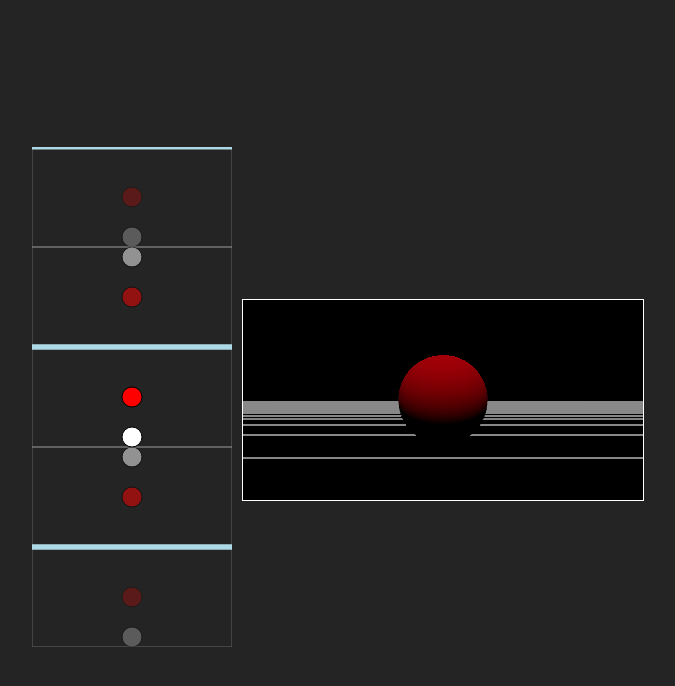
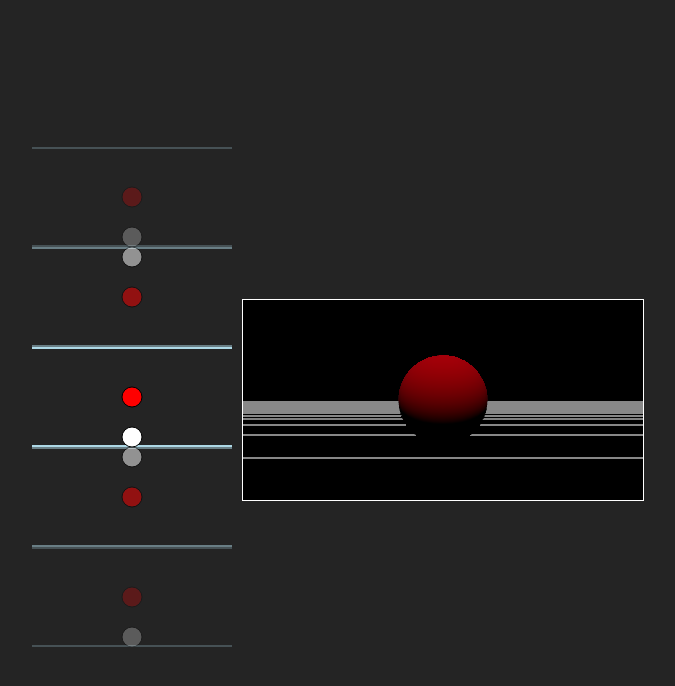
Before and after one commit to aokorodu/multiverse, a React (Vite) app in the folder the-multiverse/: page / in a window 1280 px wide. Shown: the top 686 px of the page, without its empty margins (302-977 px from the left). Built offline with nearby package versions, Linux system fonts and the light colour scheme.

Commit message:
mirror cleanup

```diff
--- a/the-multiverse/src/App.jsx
+++ b/the-multiverse/src/App.jsx
@@ -6,6 +6,7 @@ import { TheCamera } from "./components/TheCamera";
 import { toSVGPoint } from "./utils/utils";
 import { PerspectiveCamera } from "@react-three/drei";
 import { Reflection } from "./components/Reflection";
+import { Mirrors } from "./components/graphics/Mirrors";
 
 function App() {
   const stage = useRef(null);
@@ -76,6 +77,32 @@ function App() {
     return [obj.x, obj.y, obj.z];
   };
 
+  const getReflections = () => {
+    const arr = [];
+    for (let i = -2; i < numOfReflections + 1; i++) {
+      console.log(i);
+      if (i !== 0) {
+        const ypos = i * roomHeight;
+        const flipped = i % 2 == 0 ? false : true;
+        const op = 0.5 / Math.abs(i);
+        arr.push(
+          <Reflection
+            x={0}
+            y={ypos}
+            width={roomWidth}
+            height={roomHeight}
+            flipped={flipped}
+            objectPos={objectPosition}
+            cameraPos={cameraPosition}
+            opacity={op}
+          />
+        );
+      }
+    }
+
+    return arr;
+  };
+
   return (
     <>
       <div id="holder">
@@ -86,63 +113,8 @@ function App() {
             height={svgHeight}
             viewBox={`0 ${roomHeight * -2} ${roomWidth} ${svgHeight}`}
           >
-            <Reflection
-              x={0}
-              y={-2 * roomHeight}
-              width={roomWidth}
-              height={roomHeight}
-              flipped={false}
-              objectPos={objectPosition}
-              cameraPos={cameraPosition}
-              opacity={0.25}
-            />
-            <Reflection
-              x={0}
-              y={-roomHeight}
-              width={roomWidth}
-              height={roomHeight}
-              flipped={true}
-              objectPos={objectPosition}
-              cameraPos={cameraPosition}
-              opacity={0.5}
-            />
-            <Reflection
-              x={0}
-              y={roomHeight}
-              width={roomWidth}
-              height={roomHeight}
-              flipped={true}
-              objectPos={objectPosition}
-              cameraPos={cameraPosition}
-              opacity={0.5}
-            />
-            <Reflection
-              x={0}
-              y={2 * roomHeight}
-              width={roomWidth}
-              height={roomHeight}
-              flipped={false}
-              objectPos={objectPosition}
-              cameraPos={cameraPosition}
-              opacity={0.25}
-            />
-            <rect
-              x={0}
-              y={0}
-              width={roomWidth}
-              height={roomHeight}
-              fill={"none"}
-              stroke={"white"}
-              strokeOpacity={0.3}
-            />
-            <line
-              x1={0}
-              y1={0}
-              x2={500}
-              y2={0}
-              stroke={"lightblue"}
-              strokeWidth={5}
-            />
+            <g>{getReflections()}</g>
+            <Mirrors width={roomWidth} height={roomHeight} />
             <TheCamera
               x={cameraPosition.x}
               y={cameraPosition.y}
--- a/the-multiverse/src/components/Reflection.jsx
+++ b/the-multiverse/src/components/Reflection.jsx
@@ -1,5 +1,6 @@
 import { ObjectGraphic } from "./graphics/ObjectGraphic";
 import { CameraGraphic } from "./graphics/CameraGraphic";
+import { Mirrors } from "./graphics/Mirrors";
 
 export const Reflection = ({
   width,
@@ -17,7 +18,7 @@ export const Reflection = ({
     <>
       <g transform={`translate(${x},${ypos})`}>
         <g transform={`scale(1 ${scale} )`}>
-          <rect
+          {/* <rect
             x={0}
             y={0}
             width={width}
@@ -25,15 +26,26 @@ export const Reflection = ({
             fill={"none"}
             stroke={"white"}
             strokeOpacity={0.3}
+          /> */}
+          <Mirrors width={width} height={height} opacity={opacity} />
+          {/* <line
+            x1={0}
+            y1={2.5}
+            x2={width}
+            y2={2.5}
+            stroke={"lightblue"}
+            strokeWidth={5}
+            strokeOpacity={opacity}
           />
           <line
             x1={0}
-            y1={0}
+            y1={height - 2.5}
             x2={width}
-            y2={0}
+            y2={height - 2.5}
             stroke={"lightblue"}
             strokeWidth={5}
-          />
+            strokeOpacity={opacity}
+          /> */}
           <ObjectGraphic x={objectPos.x} y={objectPos.y} opacity={opacity} />
           <CameraGraphic x={cameraPos.x} y={cameraPos.y} opacity={opacity} />
           {/* <circle
--- /dev/null
+++ b/the-multiverse/src/components/graphics/Mirrors.jsx
@@ -0,0 +1,25 @@
+export const Mirrors = ({ width, height, opacity = 1 }) => {
+  const mirrorWidth = 2;
+  return (
+    <>
+      <line
+        x1={0}
+        y1={mirrorWidth / 2}
+        x2={width}
+        y2={mirrorWidth / 2}
+        stroke={"lightblue"}
+        strokeWidth={mirrorWidth}
+        strokeOpacity={opacity}
+      />
+      <line
+        x1={0}
+        y1={height - mirrorWidth / 2}
+        x2={width}
+        y2={height - mirrorWidth / 2}
+        stroke={"lightblue"}
+        strokeWidth={mirrorWidth}
+        strokeOpacity={opacity}
+      />
+    </>
+  );
+};
```
